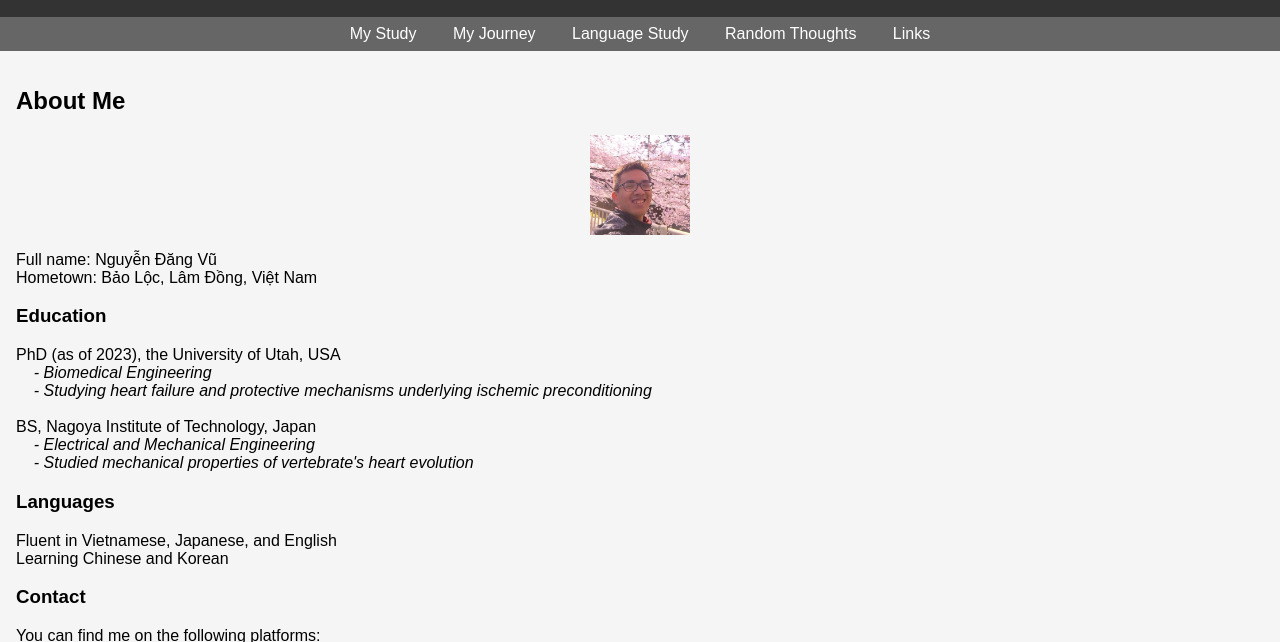
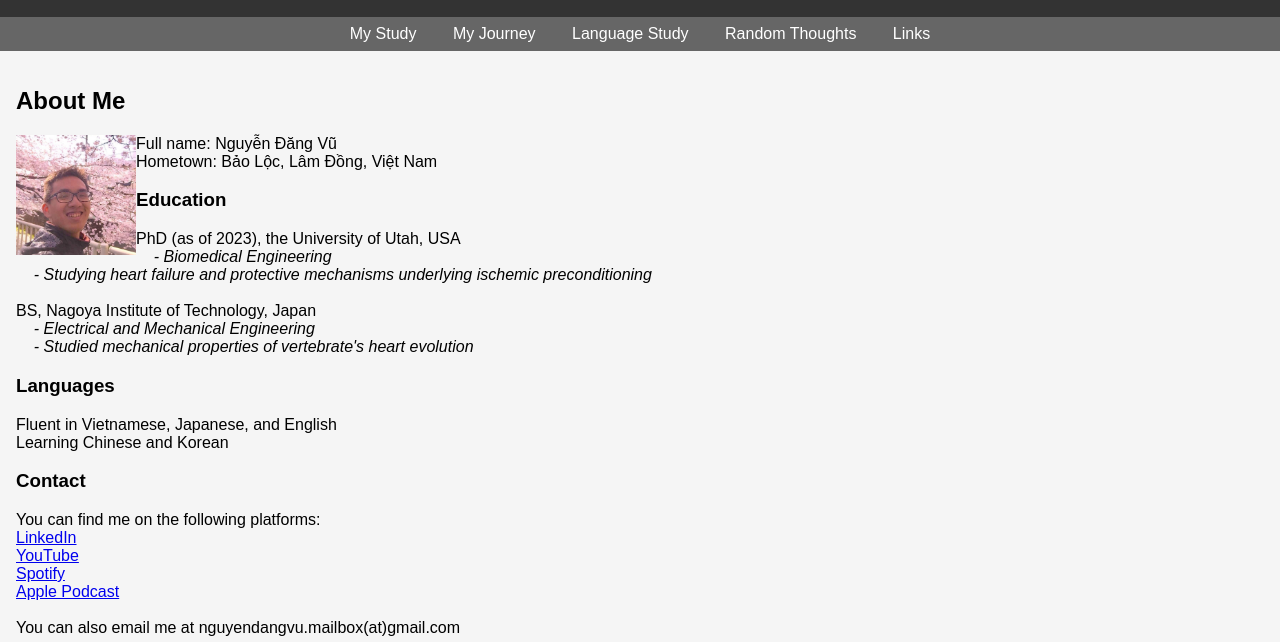
Before and after one commit to Dang-Vu-Nguyen/home, a plain HTML site: page index.html in a window 1280 px wide. Shown: the part 95-737 px from the top of the page. Drawn offline with Linux system fonts and the light colour scheme.

Commit message:
Update styles.css

```diff
--- a/styles.css
+++ b/styles.css
@@ -19,10 +19,11 @@ nav {
 }
 
 img {
-    max-height: 100px; /* 8 lines of text, 1.5em line height */
+    max-height: 120px; /* 8 lines of text, 1.5em line height */
     width: auto; /* Maintain aspect ratio */
     display: block;
     margin: auto;
+    float: left;
 
 }
 
```
